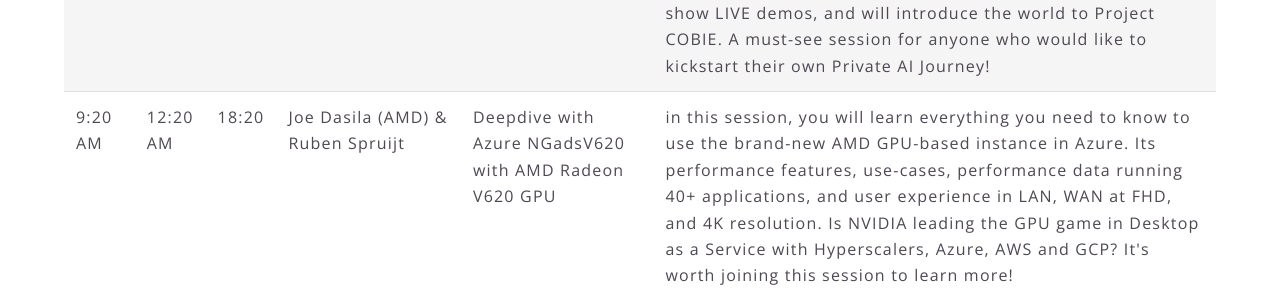
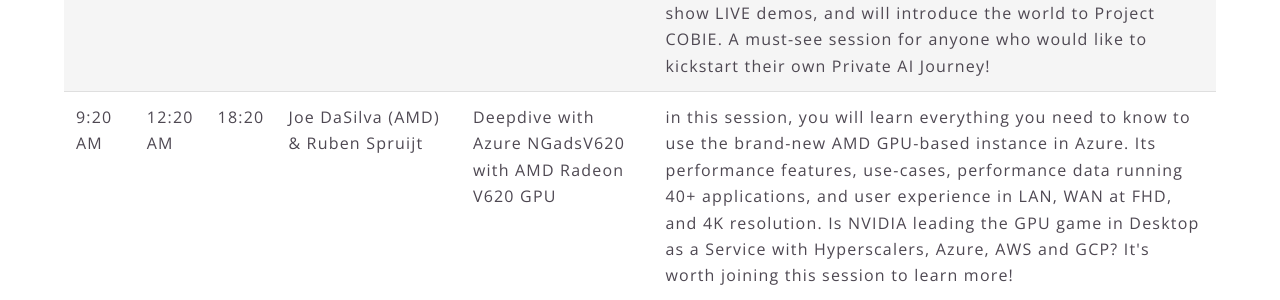
Before and after one commit to TeamRGE/teamrge-website, a Jekyll site: the page built from events.html, in a window 1280 px wide and 900 px high, scrolled down 2033 px. Shown: the part 154-454 px from the top of the window. Built offline with Jekyll 4.4.1, drawn with Linux system fonts in a browser that asks for light colours.

Commit message:
Correct name of Joe

```diff
--- a/events.html
+++ b/events.html
@@ -82,7 +82,7 @@
         <td>9:20 AM</td>
         <td>12:20 AM</td>
         <td>18:20</td>
-        <td width="235">Joe Dasila (AMD) &amp; Ruben Spruijt</td>
+        <td width="235">Joe DaSilva (AMD) &amp; Ruben Spruijt</td>
         <td width="227">Deepdive with Azure NGadsV620 with AMD Radeon V620 GPU</td>
         <td width="925">in this session, you will learn everything you need to know to use the brand-new AMD GPU-based instance in Azure. Its performance features, use-cases, performance data running 40+ applications, and user experience in LAN, WAN at FHD, and 4K resolution. Is NVIDIA leading the GPU game in Desktop as a Service with Hyperscalers, Azure, AWS and GCP? It's worth joining this session to learn more!</td>
     </tr>
```
